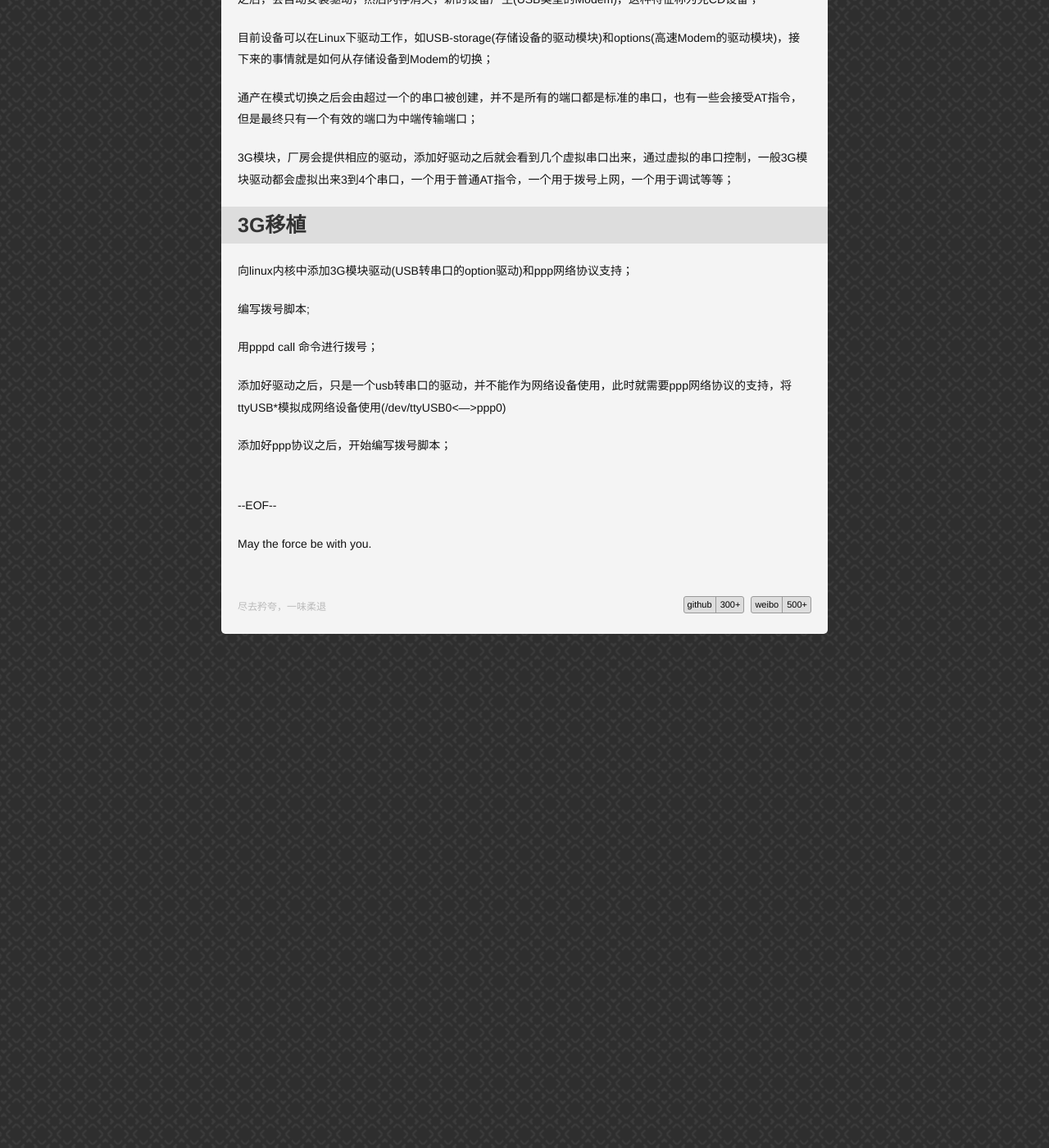
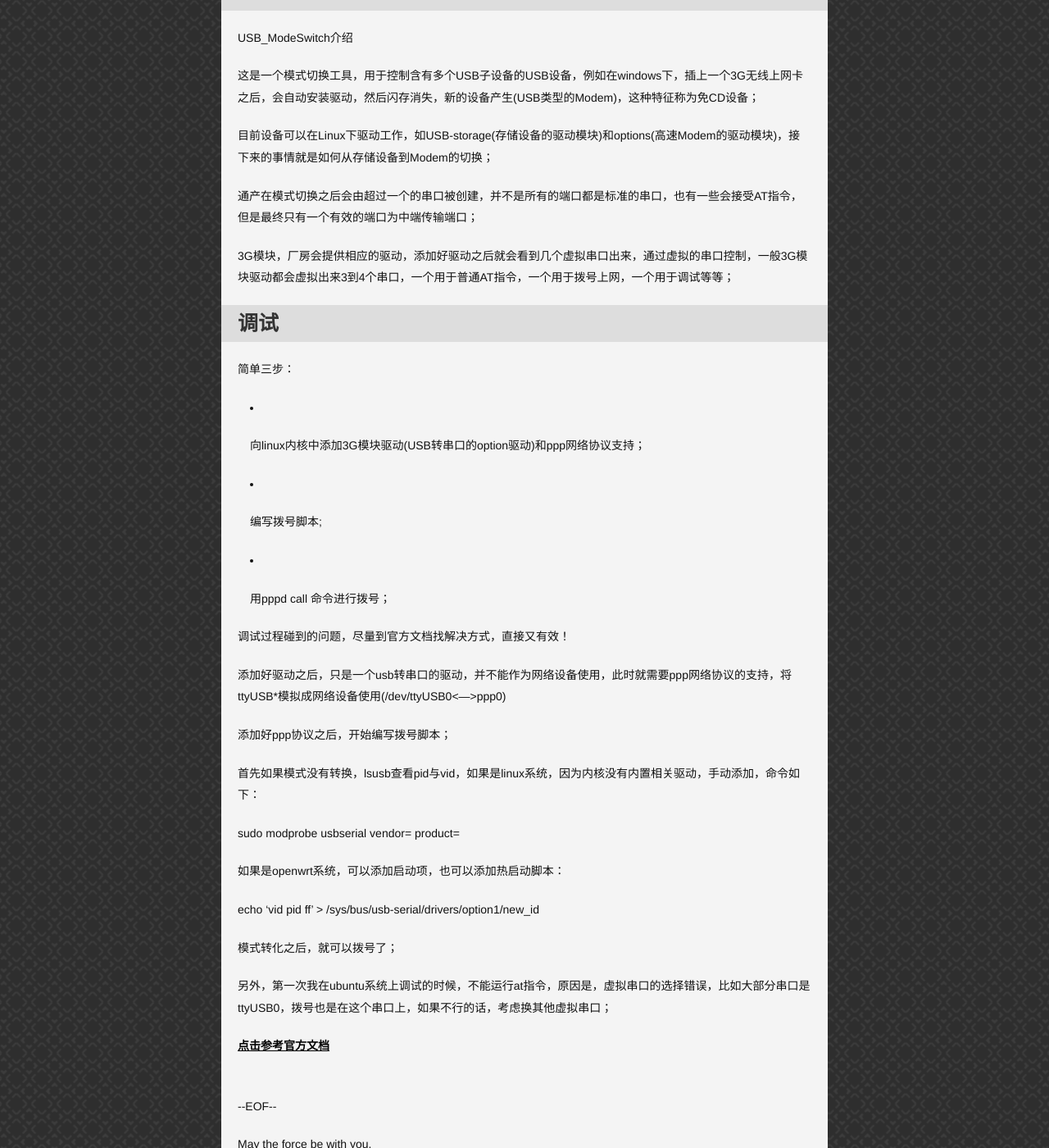
Before and after one commit to deanshishang/deanshishang.github.com, a Jekyll site: the page built from _posts/2014-08-04-3G.md, in a window 1280 px wide and 1400 px high, scrolled down 289 px. Shown: the whole window at 82% size. Built offline with Jekyll 4.4.1, drawn with Linux system fonts in a browser that asks for light colours; comment, search, counter and statistics services are not loaded; some of the changed text lies outside the part shown.

Commit message:
add file

```diff
--- a/_posts/2014-08-04-3G.md
+++ b/_posts/2014-08-04-3G.md
@@ -1,10 +1,14 @@
 ---
 layout: post
-title: 3G模块驱动相关
+title: 3G模块调试
 category: Openwrt
 ---
 
-### USB_ModeSwitch介绍
+openwrt是一款嵌入式设备的linux发行版，最近在弄3G上网卡挂载到路由器上进行拨号的功能，过程中涉及到了一些知识，调试过程中碰到的问题，整理如下：
+
+### TAG
+
+USB_ModeSwitch介绍
 
 这是一个模式切换工具，用于控制含有多个USB子设备的USB设备，例如在windows下，插上一个3G无线上网卡之后，会自动安装驱动，然后闪存消失，新的设备产生(USB类型的Modem)，这种特征称为免CD设备；
 
@@ -14,14 +18,32 @@ category: Openwrt
 
 3G模块，厂房会提供相应的驱动，添加好驱动之后就会看到几个虚拟串口出来，通过虚拟的串口控制，一般3G模块驱动都会虚拟出来3到4个串口，一个用于普通AT指令，一个用于拨号上网，一个用于调试等等；
 
-### 3G移植
+### 调试
 
-向linux内核中添加3G模块驱动(USB转串口的option驱动)和ppp网络协议支持；
+简单三步：
 
-编写拨号脚本;
+* 向linux内核中添加3G模块驱动(USB转串口的option驱动)和ppp网络协议支持；
 
-用pppd call 命令进行拨号；
+* 编写拨号脚本;
+
+* 用pppd call 命令进行拨号；
+
+调试过程碰到的问题，尽量到官方文档找解决方式，直接又有效！
 
 添加好驱动之后，只是一个usb转串口的驱动，并不能作为网络设备使用，此时就需要ppp网络协议的支持，将ttyUSB*模拟成网络设备使用(/dev/ttyUSB0<--->ppp0)
 
 添加好ppp协议之后，开始编写拨号脚本；
+
+首先如果模式没有转换，lsusb查看pid与vid，如果是linux系统，因为内核没有内置相关驱动，手动添加，命令如下：
+
+sudo modprobe usbserial vendor= product=
+
+如果是openwrt系统，可以添加启动项，也可以添加热启动脚本：
+
+echo 'vid pid ff' > /sys/bus/usb-serial/drivers/option1/new_id
+
+模式转化之后，就可以拨号了；
+
+另外，第一次我在ubuntu系统上调试的时候，不能运行at指令，原因是，虚拟串口的选择错误，比如大部分串口是ttyUSB0，拨号也是在这个串口上，如果不行的话，考虑换其他虚拟串口；
+
+<a href="http://wiki.openwrt.org/doc/recipes/3gdongle?s[]=usb&s[]=mode&s[]=json">点击参考官方文档</a>
```
